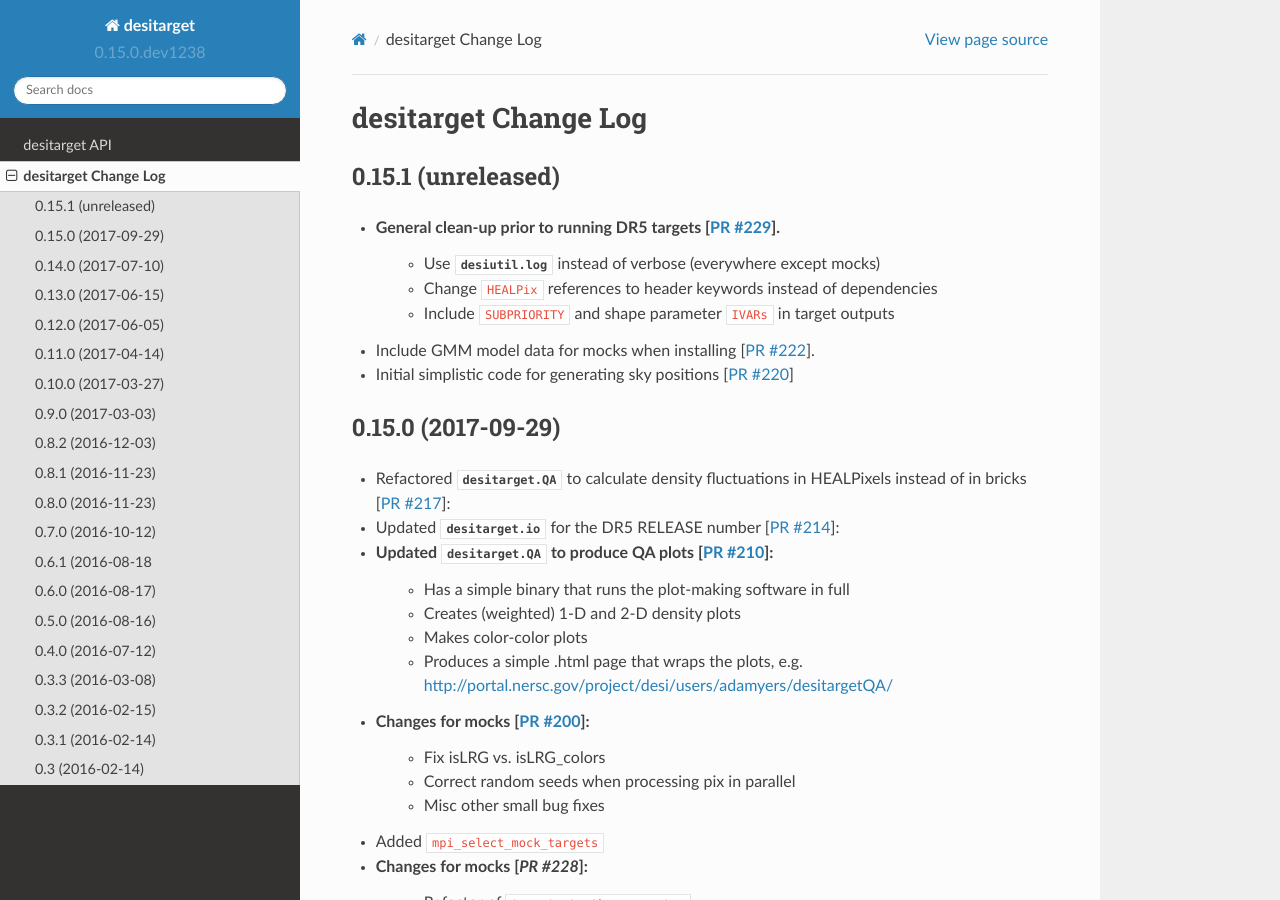
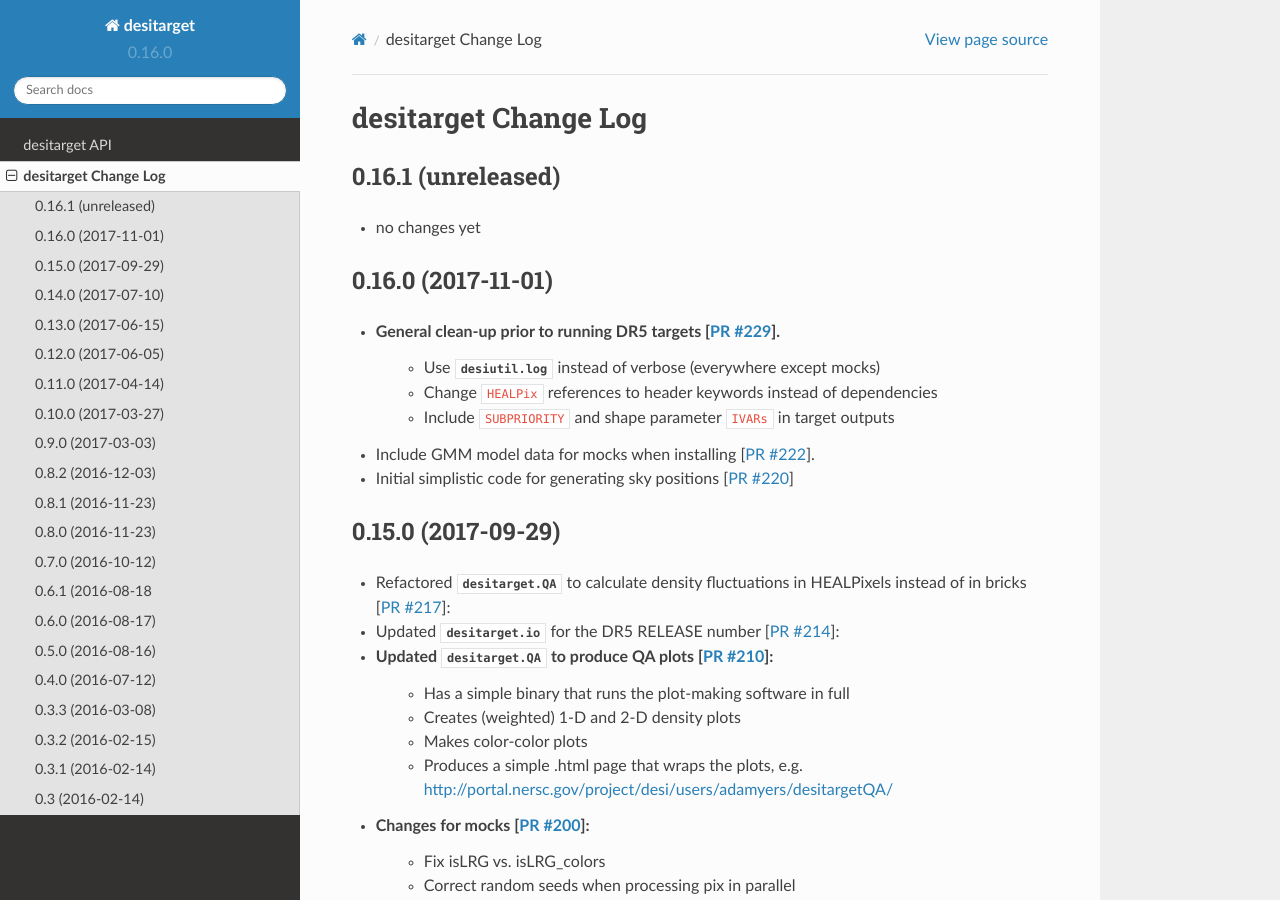
Before and after one commit to desihub/desitarget, a Sphinx documentation site: the page built from doc/changes.rst, in a window 1280 px wide and 900 px high. Built offline with Sphinx 7.4.7 and the Read the Docs theme 2.0.0, drawn with Linux system fonts in a browser that asks for light colours.

Commit message:
update release notes and version for desitarget/0.16.0

```diff
--- a/doc/changes.rst
+++ b/doc/changes.rst
@@ -2,7 +2,12 @@
 desitarget Change Log
 =====================
 
-0.15.1 (unreleased)
+0.16.1 (unreleased)
+-------------------
+
+* no changes yet
+
+0.16.0 (2017-11-01)
 -------------------
 
 * General clean-up prior to running DR5 targets [`PR #229`_].
--- a/py/desitarget/_version.py
+++ b/py/desitarget/_version.py
@@ -1 +1 @@
-__version__ = '0.15.0.dev1238'
+__version__ = '0.16.0'
```
